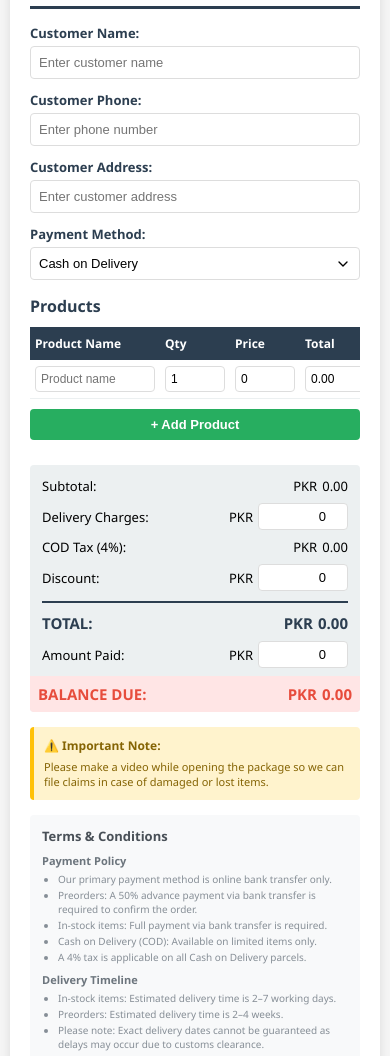
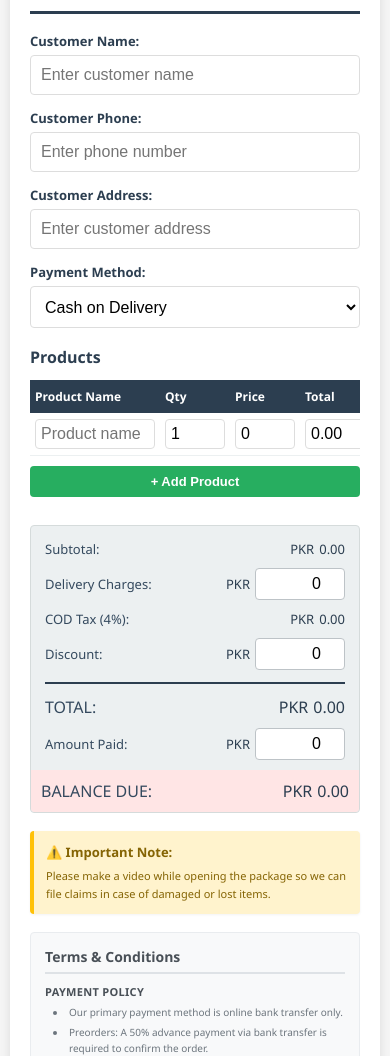
Before and after one commit to Umerrijaz/invoice-generator, a plain HTML site: page index.html in a window 390 px wide. Shown: the part 203-1259 px from the top of the page. Drawn offline with Linux system fonts and the light colour scheme.

Commit message:
Update index.html
readbility improved and also worked again on jittery drop down for mobile.

```diff
--- a/index.html
+++ b/index.html
@@ -2,7 +2,7 @@
 <html lang="en">
 <head>
     <meta charset="UTF-8">
-    <meta name="viewport" content="width=device-width, initial-scale=1.0">
+    <meta name="viewport" content="width=device-width, initial-scale=1.0, maximum-scale=5.0, user-scalable=yes">
     <title>Invoice Generator - Mobile Friendly</title>
     <style>
         * {
@@ -22,6 +22,28 @@
             padding: 10px;
             max-width: 210mm;
             margin: 0 auto;
+            -webkit-text-size-adjust: 100%; /* Prevent font scaling on iOS */
+            -webkit-tap-highlight-color: transparent;
+        }
+
+        /* Prevent zoom on input focus for mobile */
+        @media screen and (max-width: 599px) {
+            input, select, textarea {
+                font-size: 16px !important; /* 16px prevents iOS zoom */
+            }
+
+            /* Better mobile spacing */
+            .terms-section h5 {
+                margin-top: 12px;
+            }
+
+            .terms-section li {
+                margin-bottom: 5px;
+            }
+
+            .container {
+                padding: 16px;
+            }
         }
 
         .container {
@@ -37,8 +59,8 @@
             flex-wrap: wrap;
             justify-content: space-between;
             align-items: flex-start;
-            margin-bottom: 15px;
-            padding-bottom: 12px;
+            margin-bottom: 18px;
+            padding-bottom: 14px;
             border-bottom: 3px solid #2c3e50;
             gap: 15px;
         }
@@ -137,8 +159,8 @@
         .input-section {
             display: grid;
             grid-template-columns: 1fr;
-            gap: 12px;
-            margin-bottom: 15px;
+            gap: 14px;
+            margin-bottom: 18px;
         }
 
         .input-group {
@@ -147,7 +169,7 @@
 
         .input-group label {
             display: block;
-            margin-bottom: 4px;
+            margin-bottom: 5px;
             color: #2c3e50;
             font-weight: 600;
             font-size: 13px;
@@ -156,12 +178,13 @@
         .input-group input,
         .input-group select {
             width: 100%;
-            padding: 8px;
+            padding: 10px;
             border: 1px solid #ddd;
             border-radius: 4px;
-            font-size: 13px;
+            font-size: 16px; /* Prevent zoom on iOS */
             background: white;
-            transition: border-color 0.2s ease;
+            transition: none; /* Remove transitions that cause jitter */
+            -webkit-tap-highlight-color: transparent;
         }
 
         .input-group input:focus,
@@ -170,9 +193,21 @@
             border-color: #3498db;
         }
 
-        /* Better select dropdown styling */
+        /* Mobile-optimized select dropdown */
         .input-group select {
             cursor: pointer;
+            /* Use native dropdown on mobile for better UX */
+            appearance: auto;
+            -webkit-appearance: menulist;
+            -moz-appearance: menulist;
+            height: 42px; /* Fixed height prevents jitter */
+            line-height: normal;
+            touch-action: manipulation;
+        }
+
+        /* Desktop-only custom styling */
+        @media (min-width: 600px) {
+            .input-group select {
                 appearance: none;
                 -webkit-appearance: none;
                 -moz-appearance: none;
@@ -183,14 +218,22 @@
                 padding-right: 32px;
             }
 
+            .input-group input,
+            .input-group select {
+                font-size: 13px;
+                padding: 8px;
+            }
+        }
+
         .products-section {
-            margin-bottom: 15px;
+            margin-bottom: 18px;
         }
 
         .products-section h3 {
             color: #2c3e50;
-            margin-bottom: 10px;
+            margin-bottom: 12px;
             font-size: 16px;
+            font-weight: 700;
         }
 
         .table-container {
@@ -271,21 +314,22 @@
         }
 
         .summary {
-            margin-top: 15px;
+            margin-top: 18px;
         }
 
         .summary-box {
             width: 100%;
             background: #ecf0f1;
-            padding: 12px;
+            padding: 14px;
             border-radius: 4px;
+            border: 1px solid #d5dbdb;
         }
 
         .summary-row {
             display: flex;
             justify-content: space-between;
             align-items: center;
-            margin-bottom: 8px;
+            margin-bottom: 10px;
             font-size: 13px;
             gap: 10px;
         }
@@ -293,6 +337,8 @@
         .summary-row-label {
             flex: 1;
             text-align: left;
+            color: #34495e;
+            font-weight: 500;
         }
 
         .summary-row-value {
@@ -302,97 +348,114 @@
             align-items: center;
             justify-content: flex-end;
             gap: 5px;
+            color: #2c3e50;
+            font-weight: 500;
         }
 
         .summary-row input {
             width: 90px;
             text-align: right;
-            padding: 5px 6px;
-            border: 1px solid #ddd;
+            padding: 6px 8px;
+            border: 1px solid #bdc3c7;
             border-radius: 4px;
             font-size: 13px;
+            font-weight: 500;
         }
 
         .summary-row.total {
             border-top: 2px solid #2c3e50;
-            padding-top: 10px;
-            margin-top: 10px;
-            font-size: 15px;
+            padding-top: 12px;
+            margin-top: 12px;
+            margin-bottom: 10px;
+            font-size: 16px;
             font-weight: bold;
             color: #2c3e50;
         }
 
         .summary-row.balance-due {
-            font-size: 15px;
+            font-size: 16px;
             font-weight: bold;
             color: #e74c3c;
             background: #ffe5e5;
-            padding: 8px;
-            margin: 8px -12px -12px -12px;
+            padding: 10px;
+            margin: 10px -14px -14px -14px;
             border-radius: 0 0 4px 4px;
         }
 
         .note-section {
-            margin-top: 15px;
-            padding: 10px;
+            margin-top: 18px;
+            padding: 12px;
             background: #fff3cd;
             border-left: 4px solid #ffc107;
             border-radius: 4px;
+            box-shadow: 0 1px 3px rgba(0,0,0,0.05);
         }
 
         .note-section h4 {
             color: #856404;
-            margin-bottom: 5px;
-            font-size: 12px;
+            margin-bottom: 6px;
+            font-size: 13px;
+            font-weight: 700;
         }
 
         .note-section p {
             color: #856404;
             font-size: 11px;
-            line-height: 1.4;
+            line-height: 1.6;
         }
 
         .terms-section {
-            margin-top: 15px;
-            padding: 12px;
+            margin-top: 18px;
+            padding: 14px;
             background: #f8f9fa;
             border-radius: 4px;
+            border: 1px solid #e9ecef;
         }
 
         .terms-section h4 {
             color: #495057;
-            margin-bottom: 8px;
-            font-size: 13px;
-            font-weight: 600;
+            margin-bottom: 10px;
+            font-size: 14px;
+            font-weight: 700;
+            border-bottom: 2px solid #dee2e6;
+            padding-bottom: 6px;
         }
 
         .terms-section h5 {
-            color: #6c757d;
-            margin-top: 8px;
-            margin-bottom: 4px;
+            color: #495057;
+            margin-top: 10px;
+            margin-bottom: 5px;
             font-size: 11px;
-            font-weight: 600;
+            font-weight: 700;
+            text-transform: uppercase;
+            letter-spacing: 0.3px;
         }
 
         .terms-section p,
         .terms-section ul {
-            color: #868e96;
+            color: #6c757d;
             font-size: 10px;
-            line-height: 1.4;
-            margin-bottom: 4px;
+            line-height: 1.6;
+            margin-bottom: 6px;
         }
 
         .terms-section ul {
-            margin-left: 16px;
-            margin-top: 3px;
+            margin-left: 18px;
+            margin-top: 4px;
+            padding-left: 4px;
         }
 
         .terms-section li {
-            margin-bottom: 2px;
+            margin-bottom: 4px;
+            padding-left: 2px;
+        }
+
+        .terms-section li:last-child {
+            margin-bottom: 0;
         }
 
         .actions {
-            margin-top: 15px;
+            margin-top: 20px;
             display: flex;
             flex-direction: column;
             gap: 10px;
@@ -966,29 +1029,35 @@
         }
 
         function generatePDF() {
-            // Enhanced cleanup before printing
-            const selectors = [
+            // Create a more aggressive cleanup for mobile
+            const hideSelectors = [
                 'footer', '.footer', '[class*="footer"]', '[id*="footer"]',
                 '[class*="github"]', '[id*="github"]',
                 '[class*="badge"]', '[id*="badge"]',
-                'a[href*="github"]', 'a[href*="badge"]',
+                'a[href*="github"]', 'a[href*="badge"]', 'a[href*="fork"]',
                 '[class*="corner"]', '[id*="corner"]',
-                'iframe', '[class*="watermark"]', '[id*="watermark"]'
+                'iframe', '[class*="watermark"]', '[id*="watermark"]',
+                'nav', '.nav', 'header:not(.header)', '.navigation'
             ];
 
-            selectors.forEach(selector => {
+            // First pass: hide by selector
+            hideSelectors.forEach(selector => {
                 try {
                     const elements = document.querySelectorAll(selector);
                     elements.forEach(el => {
-                        if (el && el.parentNode && !el.closest('.container')) {
-                            el.style.display = 'none';
-                            el.style.visibility = 'hidden';
-                            el.style.position = 'absolute';
-                            el.style.left = '-9999px';
+                        if (el && !el.closest('.container')) {
+                            el.remove(); // Actually remove it from DOM
                         }
                     });
                 } catch (e) {
-                    // Ignore errors for invalid selectors
+                    console.log('Selector error:', selector);
+                }
+            });
+
+            // Second pass: hide all links outside container
+            document.querySelectorAll('a').forEach(link => {
+                if (!link.closest('.container')) {
+                    link.remove();
                 }
             });
 
@@ -997,10 +1066,7 @@
             const bodyChildren = Array.from(document.body.children);
             bodyChildren.forEach(child => {
                 if (child !== container && child.tagName !== 'SCRIPT' && child.tagName !== 'STYLE') {
-                    child.style.display = 'none';
-                    child.style.visibility = 'hidden';
-                    child.style.position = 'absolute';
-                    child.style.left = '-9999px';
+                    child.remove(); // Remove from DOM entirely
                 }
             });
 
@@ -1008,19 +1074,9 @@
             container.style.display = 'block';
             container.style.visibility = 'visible';
 
-            // Print
+            // Add a slight delay for mobile browsers
+            setTimeout(() => {
                 window.print();
-
-            // Restore visibility after print
-            setTimeout(() => {
-                bodyChildren.forEach(child => {
-                    if (child !== container && child.tagName !== 'SCRIPT' && child.tagName !== 'STYLE') {
-                        child.style.display = '';
-                        child.style.visibility = '';
-                        child.style.position = '';
-                        child.style.left = '';
-                    }
-                });
             }, 100);
         }
 
```
Lines whose indentation alone changed are shown as unchanged.
